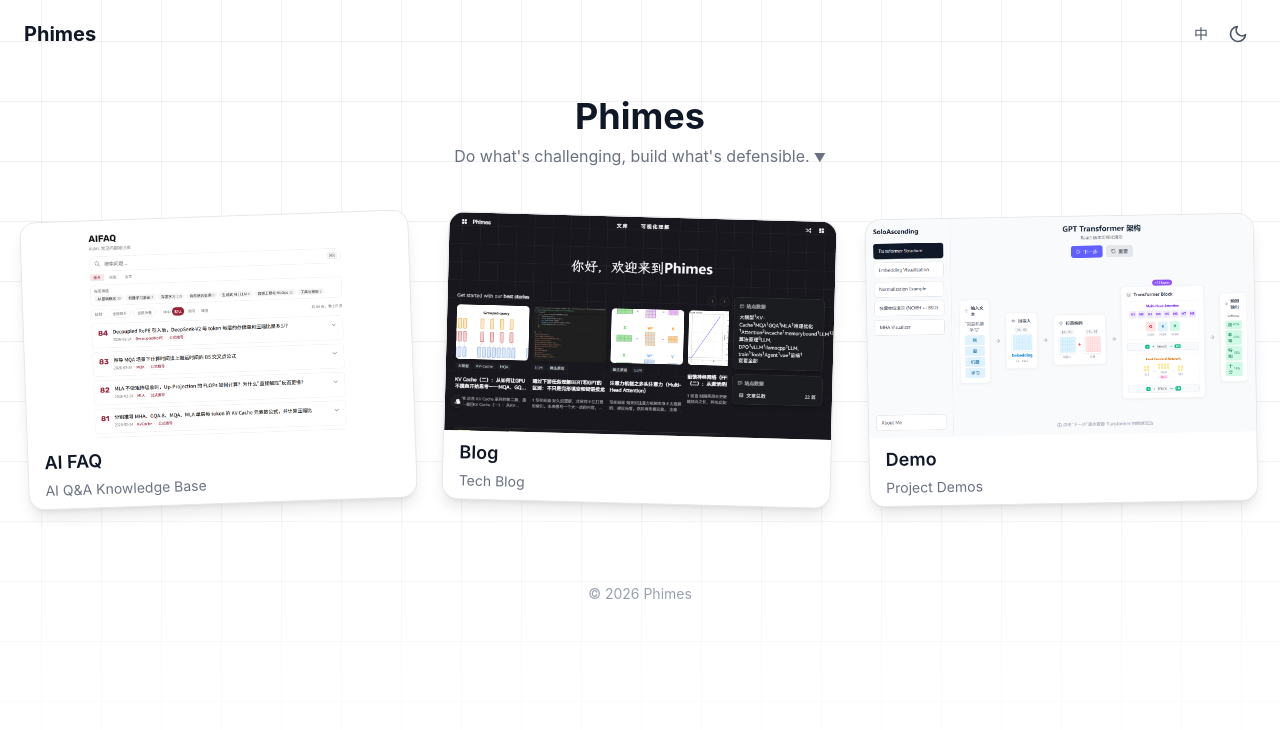
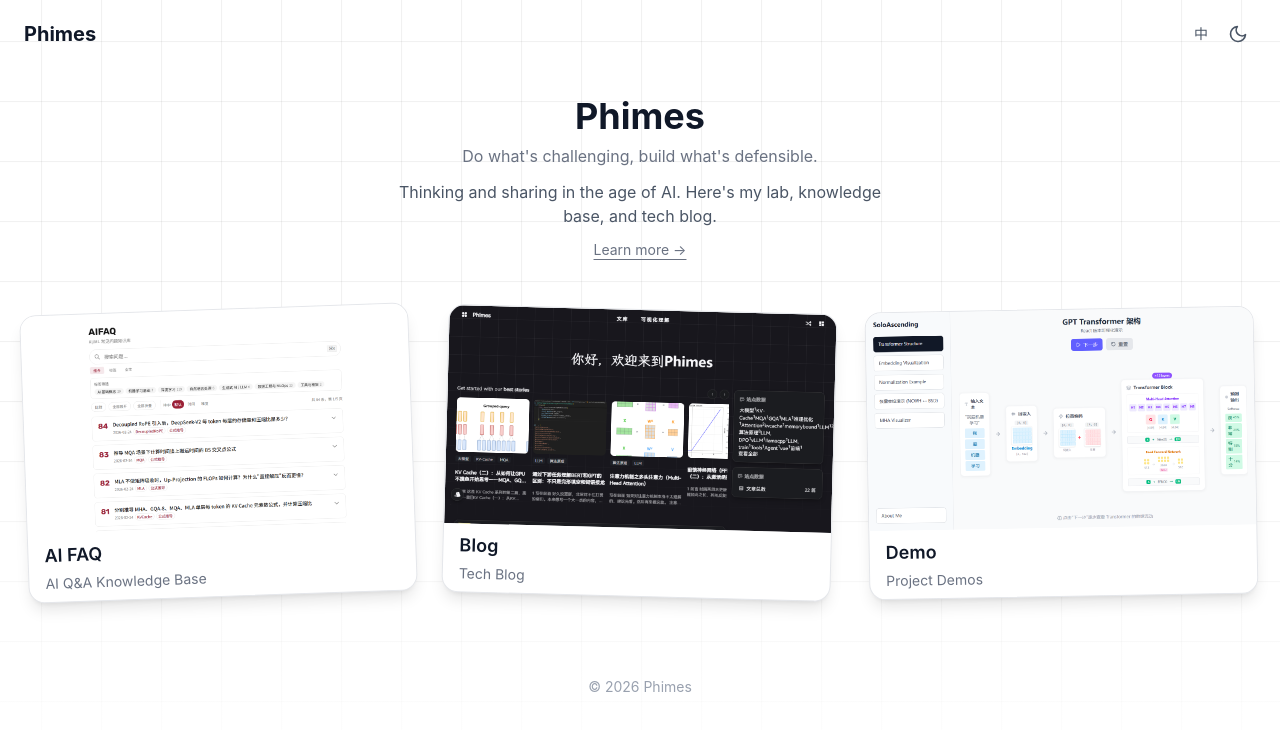
Before and after one commit to re0phimes/phimespace, a React (Vite) app: page / in a window 1280 px wide. Shown: the top 730 px of the page. Built offline with nearby package versions, Linux system fonts and the light colour scheme.

Commit message:
feat: 打字机效果自动播放，去掉点击展开交互

```diff
--- a/src/components/Intro.jsx
+++ b/src/components/Intro.jsx
@@ -1,21 +1,15 @@
-import { useState, useEffect, useRef } from 'react'
+import { useEffect, useRef, useState } from 'react'
 import { Link } from 'react-router-dom'
 import { useLanguage } from '../i18n/LanguageContext'
 
 export function Intro() {
   const { locale, t } = useLanguage()
-  const [expanded, setExpanded] = useState(false)
   const [displayText, setDisplayText] = useState('')
   const [typingDone, setTypingDone] = useState(false)
   const intervalRef = useRef(null)
 
   useEffect(() => {
-    setExpanded(false)
-  }, [locale])
-
-  useEffect(() => {
     const fullText = t('intro.description')
-    if (expanded) {
     let i = 0
     setDisplayText('')
     setTypingDone(false)
@@ -28,27 +22,17 @@
         setTypingDone(true)
       }
     }, 25)
-    } else {
-      clearInterval(intervalRef.current)
-      setDisplayText('')
-      setTypingDone(false)
-    }
     return () => clearInterval(intervalRef.current)
-  }, [expanded, locale])
+  }, [locale])
 
   return (
     <div className="text-center mb-12">
       <h1 className="text-4xl font-bold text-gray-900 dark:text-white mb-2">
         Phimes
       </h1>
-      <p
-        className="text-gray-500 dark:text-gray-400 cursor-pointer hover:text-gray-700 dark:hover:text-gray-200 transition-colors"
-        onClick={() => setExpanded(!expanded)}
-      >
+      <p className="text-gray-500 dark:text-gray-400">
         {t('intro.subtitle')}
-        <span className="ml-1 text-xs">{expanded ? '▲' : '▼'}</span>
       </p>
-      {expanded && (
       <div className="mt-3">
         <p className="text-gray-600 dark:text-gray-300 max-w-lg mx-auto">
           {displayText}
@@ -63,7 +47,6 @@
           </Link>
         )}
       </div>
-      )}
     </div>
   )
 }
```
Lines whose indentation alone changed are shown as unchanged.
